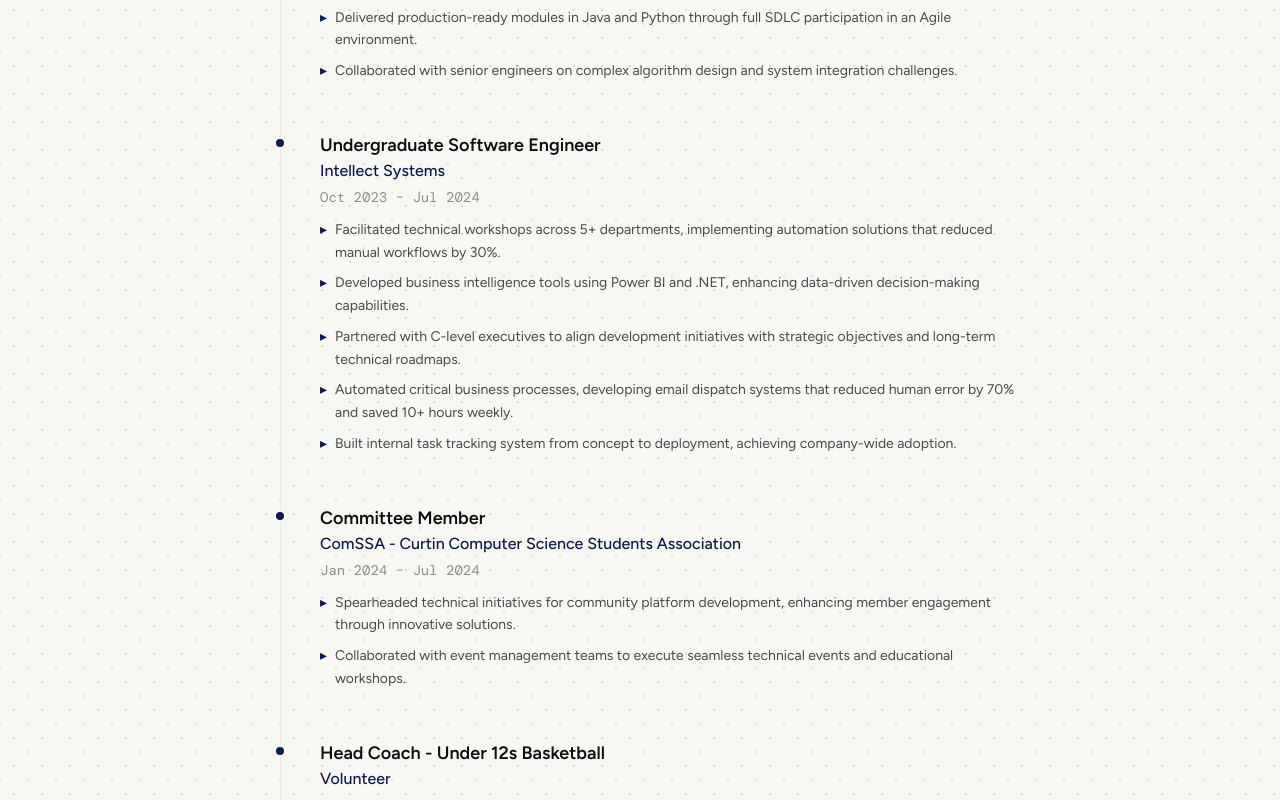
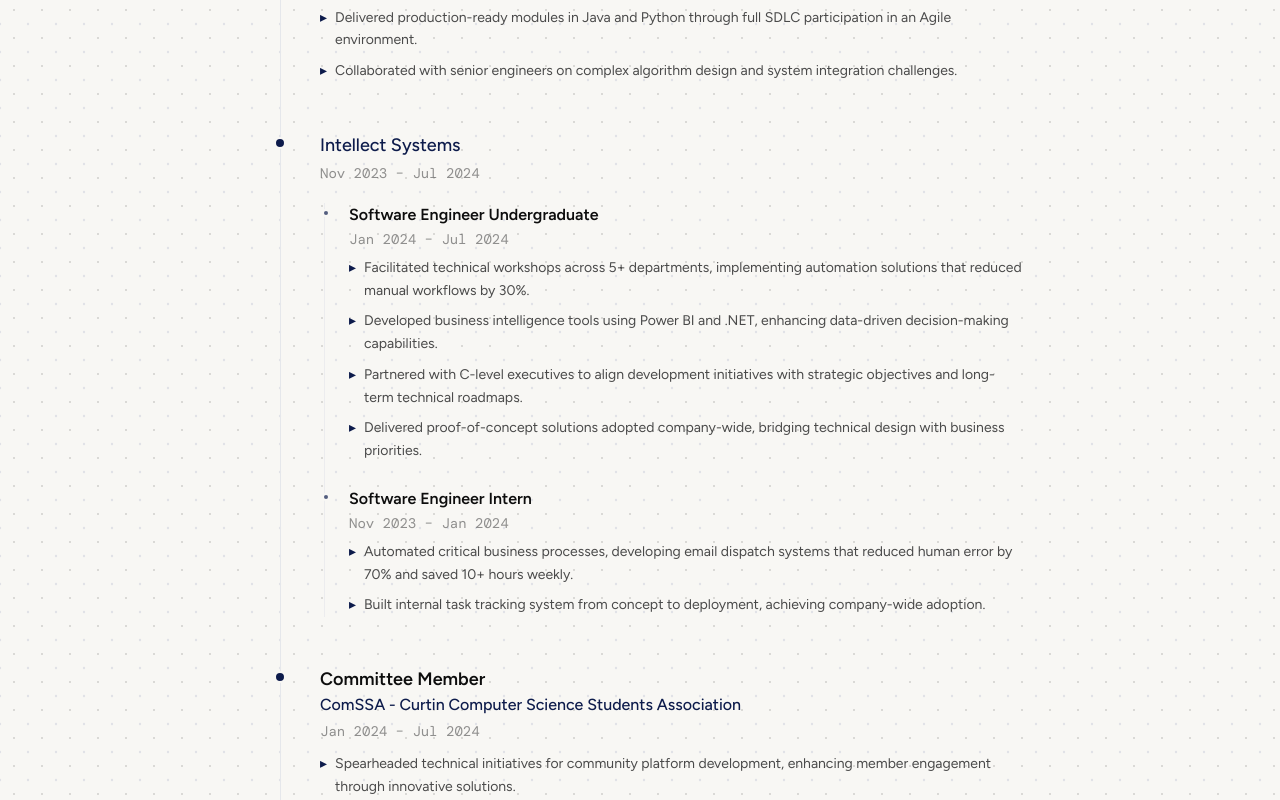
Before and after one commit to Brandon-Hale/modern-dev-portfolio-template, a React (Vite) app: page / in a window 1280 px wide. Shown: the part 2300-3100 px from the top of the page. Built offline with nearby package versions, Linux system fonts and the light colour scheme.

Commit message:
Updates to portfolio ready to publish

```diff
--- a/src/components/ui/Icons.jsx
+++ b/src/components/ui/Icons.jsx
@@ -76,3 +76,12 @@ export function X({ size = 20, ...props }) {
     </svg>
   )
 }
+
+export function Lock({ size = 20, ...props }) {
+  return (
+    <svg width={size} height={size} viewBox="0 0 24 24" fill="none" stroke="currentColor" strokeWidth="2" strokeLinecap="round" strokeLinejoin="round" {...props}>
+      <rect x="3" y="11" width="18" height="11" rx="2" ry="2" />
+      <path d="M7 11V7a5 5 0 0 1 10 0v4" />
+    </svg>
+  )
+}
--- a/src/components/ui/ProjectCard.jsx
+++ b/src/components/ui/ProjectCard.jsx
@@ -10,7 +10,7 @@
  */
 import Card from './Card'
 import Tag from './Tag'
-import { Github, ExternalLink } from './Icons'
+import { Github, ExternalLink, Lock } from './Icons'
 
 /**
  * Generates a deterministic gradient from a project title.
@@ -76,7 +76,7 @@ export default function ProjectCard({ project, onTagClick }) {
 
         {/* Action links */}
         <div className="flex items-center gap-3 mt-2 pt-3 border-t border-gray-100">
-          {github && (
+          {github ? (
             <a
               href={github}
               target="_blank"
@@ -87,6 +87,11 @@ export default function ProjectCard({ project, onTagClick }) {
               <Github size={16} />
               <span className="font-mono text-xs">Code</span>
             </a>
+          ) : (
+            <span className="flex items-center gap-1.5 text-sm text-body/40" title="Source code is private">
+              <Lock size={14} />
+              <span className="font-mono text-xs">Private</span>
+            </span>
           )}
           {demo && (
             <a
--- a/src/components/ui/Timeline.jsx
+++ b/src/components/ui/Timeline.jsx
@@ -34,23 +34,26 @@ const bulletVariants = {
   visible: { opacity: 1, x: 0, transition: { duration: 0.3, ease: 'easeOut' } },
 }
 
-export default function Timeline({ items }) {
+function CompanyName({ name, url }) {
+  if (url) {
     return (
-    <div className="relative">
-      {/* Vertical line — animates height via CSS */}
-      <div className="absolute left-4 md:left-6 top-0 bottom-0 w-px bg-gray-200" />
+      <a href={url} target="_blank" rel="noopener noreferrer" className="hover:underline" title={`View ${name} website`}>
+        {name}
+      </a>
+    )
+  }
+  return name
+}
 
-      <div className="space-y-12">
-        {items.map((item) => (
+function SingleRole({ item }) {
+  return (
     <motion.div
-            key={`${item.company}-${item.role}`}
       variants={itemVariants}
       initial="hidden"
       whileInView="visible"
       viewport={{ once: true, margin: '-60px' }}
       className="relative pl-12 md:pl-16"
     >
-            {/* Dot marker — pops in with spring */}
       <motion.div
         variants={dotVariants}
         className="absolute left-2.5 md:left-4.5 top-1.5 w-3 h-3 rounded-full bg-accent border-2 border-bg"
@@ -61,7 +64,7 @@ export default function Timeline({ items }) {
           {item.role}
         </motion.h3>
         <motion.p variants={contentVariants} className="text-accent font-medium">
-                {item.company}
+          <CompanyName name={item.company} url={item.url} />
         </motion.p>
         <motion.p variants={contentVariants} className="text-sm font-mono text-body/60 mt-1">
           {item.dates}
@@ -80,7 +83,71 @@ export default function Timeline({ items }) {
         </ul>
       </div>
     </motion.div>
+  )
+}
+
+function GroupedRoles({ item }) {
+  return (
+    <motion.div
+      variants={itemVariants}
+      initial="hidden"
+      whileInView="visible"
+      viewport={{ once: true, margin: '-60px' }}
+      className="relative pl-12 md:pl-16"
+    >
+      <motion.div
+        variants={dotVariants}
+        className="absolute left-2.5 md:left-4.5 top-1.5 w-3 h-3 rounded-full bg-accent border-2 border-bg"
+      />
+
+      <div>
+        <motion.p variants={contentVariants} className="text-accent font-medium text-lg">
+          <CompanyName name={item.company} url={item.url} />
+        </motion.p>
+        <motion.p variants={contentVariants} className="text-sm font-mono text-body/60 mt-1">
+          {item.dates}
+        </motion.p>
+
+        <div className="relative mt-5 ml-1 border-l border-gray-200/60 pl-6 space-y-6">
+          {item.roles.map((role, i) => (
+            <motion.div key={i} variants={contentVariants} className="relative">
+              <div className="absolute -left-[27px] top-1.5 w-2 h-2 rounded-full bg-accent/70 border-2 border-bg" />
+              <h3 className="text-base font-semibold text-heading">{role.role}</h3>
+              <p className="text-sm font-mono text-body/60 mt-0.5">{role.dates}</p>
+              <ul className="mt-2 space-y-2">
+                {role.bullets.map((bullet, j) => (
+                  <motion.li
+                    key={j}
+                    variants={bulletVariants}
+                    className="text-body text-sm leading-relaxed flex gap-2"
+                  >
+                    <span className="text-accent shrink-0">▸</span>
+                    <span>{bullet}</span>
+                  </motion.li>
                 ))}
+              </ul>
+            </motion.div>
+          ))}
+        </div>
+      </div>
+    </motion.div>
+  )
+}
+
+export default function Timeline({ items }) {
+  return (
+    <div className="relative">
+      {/* Vertical line — animates height via CSS */}
+      <div className="absolute left-4 md:left-6 top-0 bottom-0 w-px bg-gray-200" />
+
+      <div className="space-y-12">
+        {items.map((item) =>
+          item.roles ? (
+            <GroupedRoles key={`${item.company}-group`} item={item} />
+          ) : (
+            <SingleRole key={`${item.company}-${item.role}`} item={item} />
+          )
+        )}
       </div>
     </div>
   )
--- a/src/config/portfolio.config.js
+++ b/src/config/portfolio.config.js
@@ -37,20 +37,26 @@ const portfolio = {
   skills: [
     'C#',
     '.NET',
+    'ASP.NET Core',
+    'Entity Framework Core',
     'React',
     'TypeScript',
     'JavaScript',
     'SQL',
+    'SQL Server',
     'Python',
     'Azure',
+    'Azure AI Foundry',
     'AWS',
     'REST APIs',
     'OAuth 2.0',
     'CI/CD',
     'Git',
     'AI & LLM Integration (OpenAI, Claude)',
+    'RAG Systems',
     'Agentic Systems',
     'Node.js',
+    'Webpack',
     'HTML/CSS',
     'Power BI',
     'Agile/Scrum'
@@ -65,7 +71,8 @@ const portfolio = {
       /** Your job title */
       role: 'Associate Software Engineer',
       /** Company name */
-      company: 'RAC WA',
+      company: 'RAC',
+      url: 'https://rac.com.au',
       /** Employment dates */
       dates: 'Apr 2026 – Present',
       /** Key accomplishments as bullet points */
@@ -75,7 +82,8 @@ const portfolio = {
     },
     {
       role: 'Full Stack Software Engineer',
-      company: 'Australian Institute of Management',
+      company: 'Australian Institute of Management WA',
+      url: 'https://aimwa.com',
       dates: 'Jul 2024 – Apr 2026',
       bullets: [
         'Leveraged Azure AI Search and Azure OpenAI to implement RAG for intelligent document processing, enabling personalised customer feedback and actionable advice.',
@@ -88,6 +96,7 @@ const portfolio = {
     {
       role: 'Student Software Engineer',
       company: 'Thales',
+      url: 'https://www.thalesgroup.com',
       dates: 'Feb 2024 – Nov 2024',
       bullets: [
         'Developed an AI-driven drone tracking system with machine learning algorithms to predict real-time locations from visual data.',
@@ -96,20 +105,34 @@ const portfolio = {
       ],
     },
     {
-      role: 'Undergraduate Software Engineer',
       company: 'Intellect Systems',
-      dates: 'Oct 2023 – Jul 2024',
+      url: 'https://www.intellectsystems.com',
+      dates: 'Nov 2023 – Jul 2024',
+      roles: [
+        {
+          role: 'Software Engineer Undergraduate',
+          dates: 'Jan 2024 – Jul 2024',
           bullets: [
             'Facilitated technical workshops across 5+ departments, implementing automation solutions that reduced manual workflows by 30%.',
             'Developed business intelligence tools using Power BI and .NET, enhancing data-driven decision-making capabilities.',
             'Partnered with C-level executives to align development initiatives with strategic objectives and long-term technical roadmaps.',
+            'Delivered proof-of-concept solutions adopted company-wide, bridging technical design with business priorities.',
+          ],
+        },
+        {
+          role: 'Software Engineer Intern',
+          dates: 'Nov 2023 – Jan 2024',
+          bullets: [
             'Automated critical business processes, developing email dispatch systems that reduced human error by 70% and saved 10+ hours weekly.',
             'Built internal task tracking system from concept to deployment, achieving company-wide adoption.',
+          ],
+        },
       ],
     },
     {
       role: 'Committee Member',
       company: 'ComSSA - Curtin Computer Science Students Association',
+      url: 'https://comssa.curtin.edu.au',
       dates: 'Jan 2024 – Jul 2024',
       bullets: [
         'Spearheaded technical initiatives for community platform development, enhancing member engagement through innovative solutions.',
@@ -143,88 +166,60 @@ const portfolio = {
    */
   projects: [
     {
-      title: 'Oscar',
+      title: 'Mockingbird',
       description:
-        'End-to-end enterprise platform for AIM WA — course scheduling, staff assignments, materials management, and automated stakeholder communications.',
+        'AI-powered website usability testing platform that simulates real users, providing video replays, heatmaps, and actionable UX recommendations.',
       longDescription:
-        'Engineered a scalable .NET backend with ASP.NET Core, integrating multiple SQL Server databases and Microsoft Graph API for authentication and automated communications. Features role-based security, automated document generation, and real-time visibility for operations and finance teams.',
+        'Developed an AI-driven platform where users submit a URL and AI personas (Tech Novice, Average User, Power User) navigate the site. The system records videos, screenshots, and findings, analyses them with Claude API in a RAG workflow, and generates prioritized UX recommendations. Built with Next.js, TypeScript, Tailwind CSS, D3.js, Playwright, Supabase, and Prisma to enable fast, scalable testing for SMBs and enterprises.',
       featured: true,
       category: 'work',
-      tags: ['C#', '.NET 8', 'SQL Server', 'React', 'TypeScript', 'Microsoft Graph API'],
+      tags: [
+        'Next.js',
+        'TypeScript',
+        'Tailwind CSS',
+        'D3.js',
+        'Playwright',
+        'Supabase',
+        'Prisma',
+        'Claude API',
+        'RAG',
+        'AI',
+        'UX',
+        'Automation'
+      ],
       year: 2025,
-      github: 'https://github.com/Brandon-Hale',
+      demo: 'https://mockingbirdai.com.au',
     },
     {
-      title: 'AI Document Processing (RAG)',
+      title: 'AI Survey Insights Platform',
       description:
-        'Intelligent document processing system using Azure AI Search and Azure OpenAI to deliver personalised customer feedback and actionable insights.',
+        'Adaptive AI-powered survey platform that generates personalised learning recommendations using Azure OpenAI and enterprise knowledge search.',
       longDescription:
-        'Built a Retrieval-Augmented Generation pipeline that processes enterprise documents, indexes them with Azure AI Search, and generates context-aware responses via Azure OpenAI for personalised customer advice.',
+        'Designed and developed an intelligent survey system that dynamically generates follow-up questions using Azure OpenAI to refine user responses and reduce unnecessary input. Responses are analysed against AIM WA’s indexed organisational knowledge via Azure AI Search, enabling a Retrieval-Augmented Generation pipeline that produces personalised reports and course recommendations tailored to each participant.',
       featured: true,
       category: 'work',
-      tags: ['Azure AI Search', 'Azure OpenAI', 'C#', '.NET Core', 'RAG', 'TypeScript'],
-      year: 2024,
-      github: 'https://github.com/Brandon-Hale',
+      tags: [
+        'Azure OpenAI',
+        'Azure AI Search',
+        'C#',
+        'ASP.NET Core',
+        'Entity Framework Core',
+        'RAG',
+        'TypeScript',
+        'SQL Server'
+      ],
+      year: 2026
     },
     {
       title: 'AI Drone Tracking System',
       description:
-        'Machine learning-powered drone tracking system that predicts real-time locations from visual data for defence applications at Thales.',
+        'Machine learning-based drone tracking platform that predicts probable operator locations using crowd-reported sightings and real-time analysis.',
       longDescription:
-        'Developed computer vision algorithms using Python and Java to process visual feeds and predict drone trajectories in real time. Built within an Agile development environment with full SDLC participation.',
+        'Developed a defence-focused drone tracking application with an interactive GUI that allows users to select drone types and submit location sightings. These observations are processed through machine learning models to estimate probable operator locations and movement patterns. Implemented data processing and prediction logic using Python and Java, contributing across the full software development lifecycle within an Agile team environment.',
       featured: true,
       category: 'work',
       tags: ['Python', 'Java', 'Machine Learning', 'Computer Vision', 'AI'],
-      year: 2024,
-      github: 'https://github.com/Brandon-Hale',
-    },
-    {
-      title: 'Power BI Manufacturing Dashboard',
-      description:
-        'Automated analytics dashboard integrating data from multiple sources, used by 20+ staff members and contributing to 15% improvement in safety compliance.',
-      longDescription:
-        'Automated data pipeline integration from Replicon, Excel, and APIs using Power BI. Collaborated with executive leadership to align KPIs with strategic business objectives.',
-      featured: false,
-      category: 'work',
-      tags: ['Power BI', 'Data Analytics', '.NET', 'Excel', 'SQL'],
-      year: 2024,
-      github: 'https://github.com/Brandon-Hale',
-    },
-    {
-      title: 'Enterprise CI/CD Pipeline',
-      description:
-        'Automated deployment infrastructure using Azure DevOps that reduced deployment time by 80% and eliminated recurring production errors.',
-      longDescription:
-        'Designed and implemented continuous integration and deployment pipelines for multiple enterprise applications, including automated testing, staging environments, and production rollout strategies.',
-      featured: false,
-      category: 'work',
-      tags: ['Azure DevOps', 'CI/CD', '.NET Core', 'Docker', 'YAML'],
-      year: 2024,
-      github: 'https://github.com/Brandon-Hale',
-    },
-    {
-      title: 'Internal Task Tracker',
-      description:
-        'Full-lifecycle task tracking system built from concept to deployment at Intellect Systems, achieving company-wide adoption across all departments.',
-      longDescription:
-        'Designed and built a custom task management tool that streamlined project tracking and team coordination. Adopted company-wide as the primary workflow management solution.',
-      featured: false,
-      category: 'work',
-      tags: ['.NET', 'C#', 'SQL Server', 'HTML/CSS', 'JavaScript'],
-      year: 2023,
-      github: 'https://github.com/Brandon-Hale',
-    },
-    {
-      title: 'Email Automation System',
-      description:
-        'Automated email dispatch system that reduced human error by 70% and saved 10+ hours of manual work weekly at Intellect Systems.',
-      longDescription:
-        'Built an automated business process solution handling templated email dispatch, scheduling, and tracking. Eliminated manual workflows and significantly reduced error rates.',
-      featured: false,
-      category: 'work',
-      tags: ['C#', '.NET', 'SMTP', 'SQL Server', 'Automation'],
-      year: 2023,
-      github: 'https://github.com/Brandon-Hale',
+      year: 2024
     },
     {
       title: 'Modern Dev Portfolio',
@@ -232,47 +227,33 @@ const portfolio = {
         'Open-source portfolio template built with React, Vite, Tailwind CSS, and Framer Motion. Designed as a fork-and-go template for developers.',
       longDescription:
         'A production-ready portfolio template featuring smooth scroll, dot-grid backgrounds, magnetic card tilt effects, and a dedicated filterable projects page. Fully configurable via a single config file.',
-      featured: false,
+      featured: true,
       category: 'open-source',
       tags: ['React', 'Vite', 'Tailwind CSS', 'Framer Motion'],
       year: 2025,
       github: 'https://github.com/Brandon-Hale/modern-dev-portfolio-template',
     },
     {
-      title: 'Database Optimisation Suite',
+      title: 'Oscar',
       description:
-        'Advanced SQL Server indexing and schema redesign project that improved query speed by 45% and reduced report generation from minutes to seconds.',
+        'End-to-end internal platform for AIM WA - course scheduling, staff assignments, materials management, and automated stakeholder communications.',
       longDescription:
-        'Comprehensive database performance overhaul including index analysis, query plan optimisation, schema normalisation, and stored procedure refactoring for enterprise workloads.',
+        'Engineered a scalable .NET backend with ASP.NET Core, integrating multiple SQL Server databases and Microsoft Graph API for authentication and automated communications. Features role-based security, automated document generation, and real-time visibility for operations and finance teams.',
       featured: false,
       category: 'work',
-      tags: ['SQL Server', 'Database Design', 'Performance', 'T-SQL'],
-      year: 2024,
-      github: 'https://github.com/Brandon-Hale',
+      tags: ['C#', '.NET', 'SQL Server', 'React', 'TypeScript', 'Microsoft Graph'],
+      year: 2025,
     },
     {
-      title: 'REST API Platform',
+      title: 'Power BI Manufacturing Dashboard',
       description:
-        'Secure RESTful API platform serving 10,000+ daily requests with OAuth 2.0 authentication and seamless third-party integrations.',
+        'Automated analytics dashboard integrating data from multiple sources, empowering stakeholders to optimise projects and improve safety compliance by 15%.',
       longDescription:
-        'Designed and implemented a scalable API layer with comprehensive authentication, rate limiting, and integration capabilities for enterprise systems.',
+        'Developed a Power BI dashboard that consolidates manufacturing data from Replicon, Excel, and APIs, providing real-time insights into project timelines, budget tracking, and resource availability. Enabled key stakeholders to make informed decisions, aligning operational metrics with strategic business objectives.',
       featured: false,
       category: 'work',
-      tags: ['C#', '.NET Core', 'REST API', 'OAuth 2.0', 'Entity Framework'],
+      tags: ['Power BI', 'Data Analytics', '.NET', 'Excel', 'SQL'],
       year: 2024,
-      github: 'https://github.com/Brandon-Hale',
-    },
-    {
-      title: 'Workflow Automation Tools',
-      description:
-        'Suite of automation solutions deployed across 5+ departments at Intellect Systems, reducing manual workflows by 30% company-wide.',
-      longDescription:
-        'Developed and facilitated technical workshops delivering automation tools for business processes. Solutions adopted across multiple departments to streamline operations.',
-      featured: false,
-      category: 'work',
-      tags: ['.NET', 'Power BI', 'Automation', 'Python', 'SQL'],
-      year: 2024,
-      github: 'https://github.com/Brandon-Hale',
     },
     {
       title: 'ComSSA Community Platform',
@@ -285,6 +266,17 @@ const portfolio = {
       tags: ['JavaScript', 'React', 'Community', 'Event Management'],
       year: 2024,
       github: 'https://github.com/Brandon-Hale',
+    },
+    {
+      title: 'Workflow Automation Tools',
+      description:
+        'Document and workflow automation system deployed across 5+ departments at Intellect Systems, reducing manual tasks and email processing times by over 30%.',
+      longDescription:
+        'Researched, designed, and implemented a document automation platform that routes documents between stakeholders, ensuring accountability, audit tracking, and faster approvals. Delivered technical workshops to train staff on the tools, which were adopted company-wide to streamline workflows, reduce manual workloads, and improve operational efficiency.',
+      featured: false,
+      category: 'work',
+      tags: ['Automation', 'Python', 'SQL', 'Adobe'],
+      year: 2023,
     },
   ],
 
```
Lines whose indentation alone changed are shown as unchanged.
